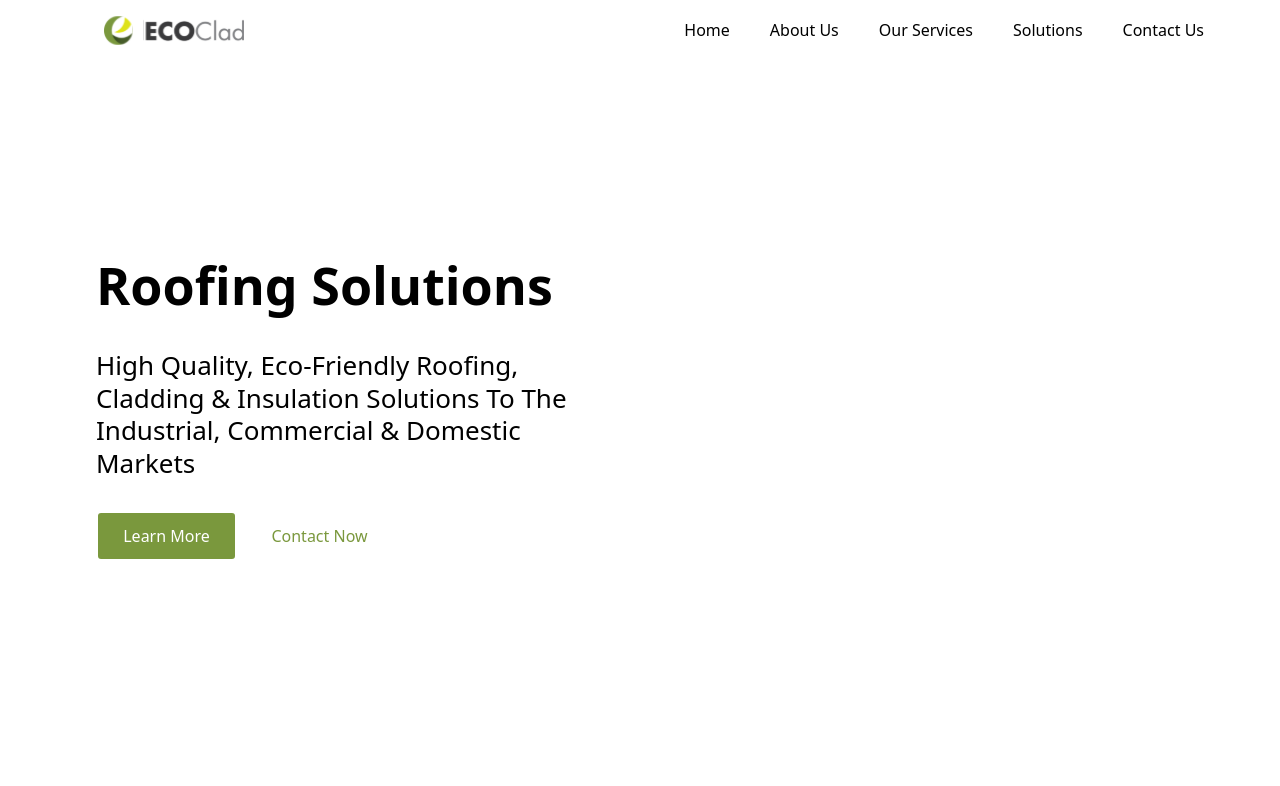
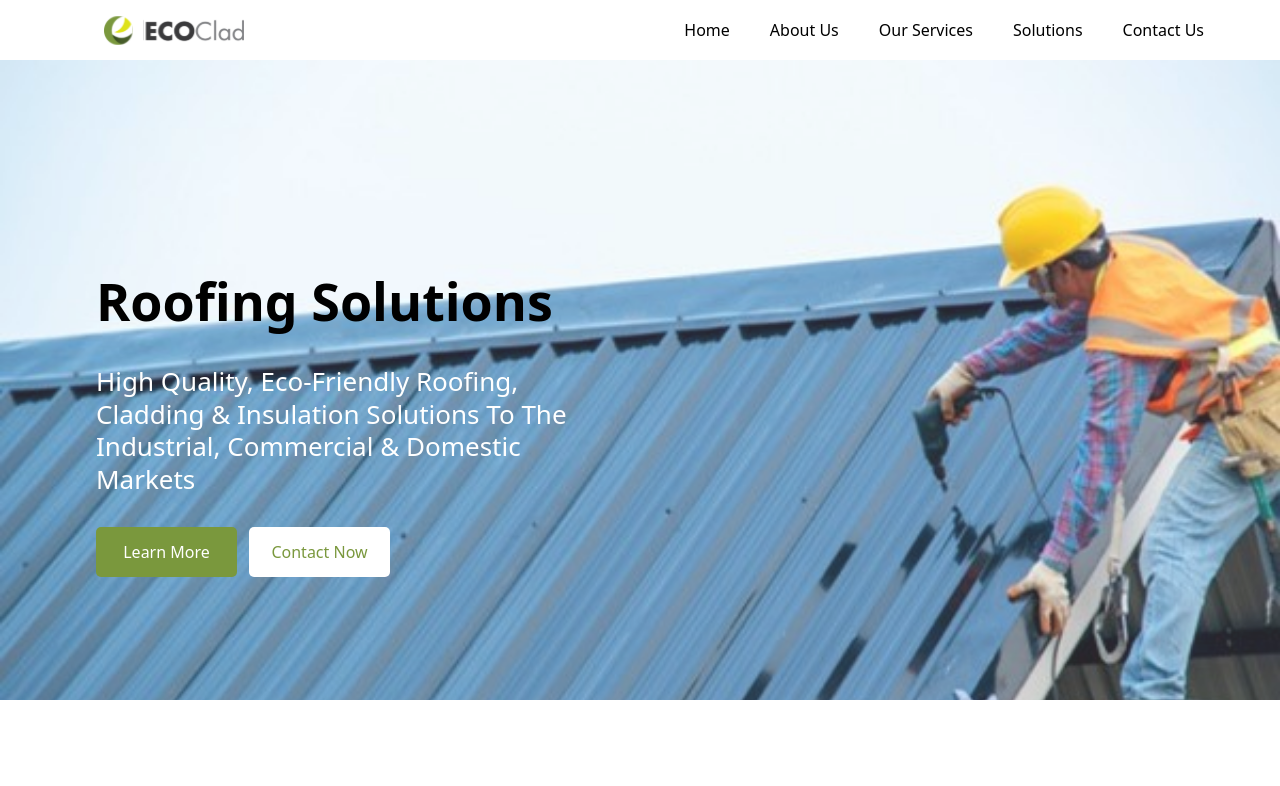
Before and after one commit to lucaliebenberg/ecoclad-wesbite, a React (Vite) app: page / in a window 1280 px wide. Shown: the top 786 px of the page. Built offline with nearby package versions, Linux system fonts and the light colour scheme.

Commit message:
updated hero with img + why us imgs

```diff
--- a/src/components/Hero.jsx
+++ b/src/components/Hero.jsx
@@ -2,7 +2,7 @@
 // import Product1 from "../assets/product1.png";
 import { motion, useAnimation } from "framer-motion";
 
-// import HeroBg from "../assets/img/roof.jpg";
+import HeroBg from "../assets/img/roof.jpg";
 
 const Hero = () => {
   const controls = useAnimation();
@@ -17,18 +17,18 @@
   return (
     <motion.div
       id="hero"
-      className="w-full h-full relative pb-5 md:pb-[9.1rem] bg-white overflow-x-hidden z-8"
+      className="w-full h-full relative pb-5 md:pb-[11.1rem] bg-white overflow-x-hidden z-8"
     >
       {/* background img */}
-      {/* <div className="absolute w-full z-[-1]">
+      <div className="absolute w-full z-[8] overflow-y-hidden h-[80vh] bg-black opacity-85">
         <img
           src={HeroBg}
           alt="Ecoclad Roofing"
-          className="w-full object-cover"
+          className="w-full object-fit over"
         />
-      </div> */}
-      <div className="z-[-1] w-full h-full flex flex-row justify-between align-middle pt-[6rem] lg:pt-[10rem]">
-        <motion.div className="flex flex-col pl-[3.3rem] lg:pl-[6rem] lg:pt-8">
+      </div>
+      <div className="w-full h-full flex flex-row justify-between align-middle pt-[6rem] lg:pt-[10rem]">
+        <motion.div className="flex flex-col pl-[3.3rem] lg:pl-[6rem] lg:pt-8 z-[20] mt-[1rem]">
           <motion.h1
             initial={{ x: "-200px" }}
             animate={{ x: 0 }}
@@ -41,7 +41,7 @@
             initial={{ x: "-200px" }}
             animate={{ x: 0 }}
             transition={{ duration: 1 }}
-            className="text-[18px] max-w-[360px] lg:max-w-[508px] text-black font-regular text-left leading-tight mb-8 md:text-[26px]"
+            className="text-[18px] max-w-[360px] lg:max-w-[508px] text-white font-regular text-left leading-tight mb-8 md:text-[26px]"
           >
             High Quality, Eco-Friendly Roofing, Cladding & Insulation Solutions
             To The Industrial, Commercial & Domestic Markets
@@ -52,7 +52,7 @@
                 initial={{ x: "-200px" }}
                 animate={{ x: 0 }}
                 transition={{ duration: 0.8 }}
-                className="w-[115px] h-[41px] rounded-[5px] bg-[#7A983D] mr-3 border-white border-2 text-white  lg:w-[141px] lg:h-[50px] hover:scale-105 hover:cursor-pointer lg:hover:cursor-pointer lg:scale-105"
+                className="w-[115px] h-[41px] rounded-[5px] bg-[#7A983D] mr-3 text-white  lg:w-[141px] lg:h-[50px] hover:scale-105 hover:cursor-pointer lg:hover:cursor-pointer lg:scale-105"
               >
                 <a href="/aboutus">Learn More</a>
               </motion.button>
--- a/src/components/WhyUs.jsx
+++ b/src/components/WhyUs.jsx
@@ -16,9 +16,10 @@
 
       <div className="flex flex-col md:flex md:flex-row gap-8 md:gap-12">
         <div>
-          <div className="w-[90%] h-auto md:w-[70%] rounded-[4px] shadow-md">
+          <div className="w-[90%] h-auto md:w-[84%] rounded-[4px] shadow-md">
             <img src={OfferImg1} alt="our offers" />
           </div>
+
           <div className="pt-[2rem] pb-[3rem] max-w-[460px]">
             <h1 className="font-medium text-[1.6rem]">Corporate Clients</h1>
             <ul>
@@ -41,7 +42,7 @@
 
         <div className="flex flex-col md:justify-between md:flex-wrap gap-8 md:gap-12">
           <div>
-            <div className="w-[90%] h-auto md:w-[70%] rounded-[4px] shadow-md ">
+            <div className="w-[90%] h-auto md:w-[60%] rounded-[4px] shadow-md ">
               <img src={OfferImg2} alt="our offers" className="" />
             </div>
             <div className="pt-[2rem] pb-[3rem] max-w-[460px]">
```
